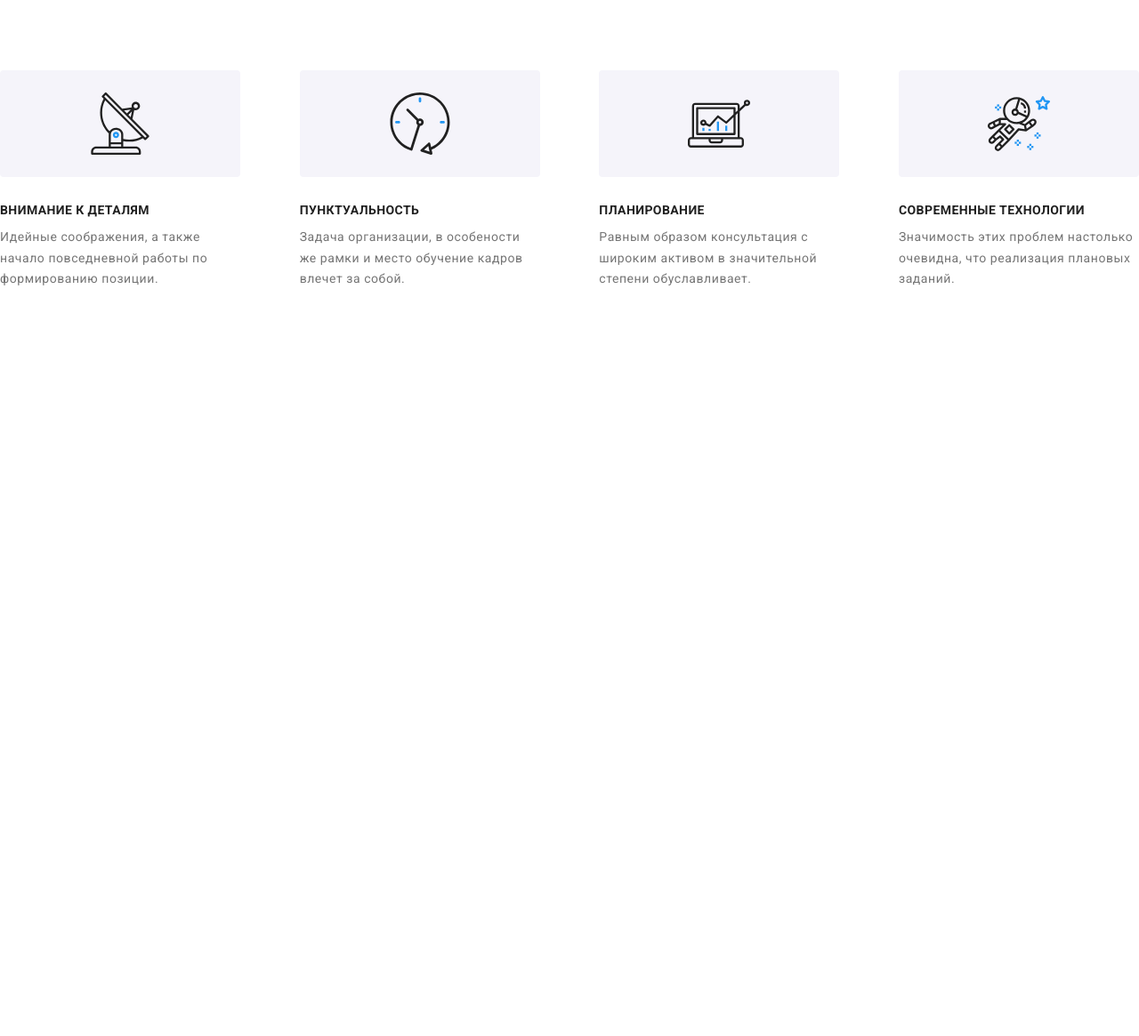
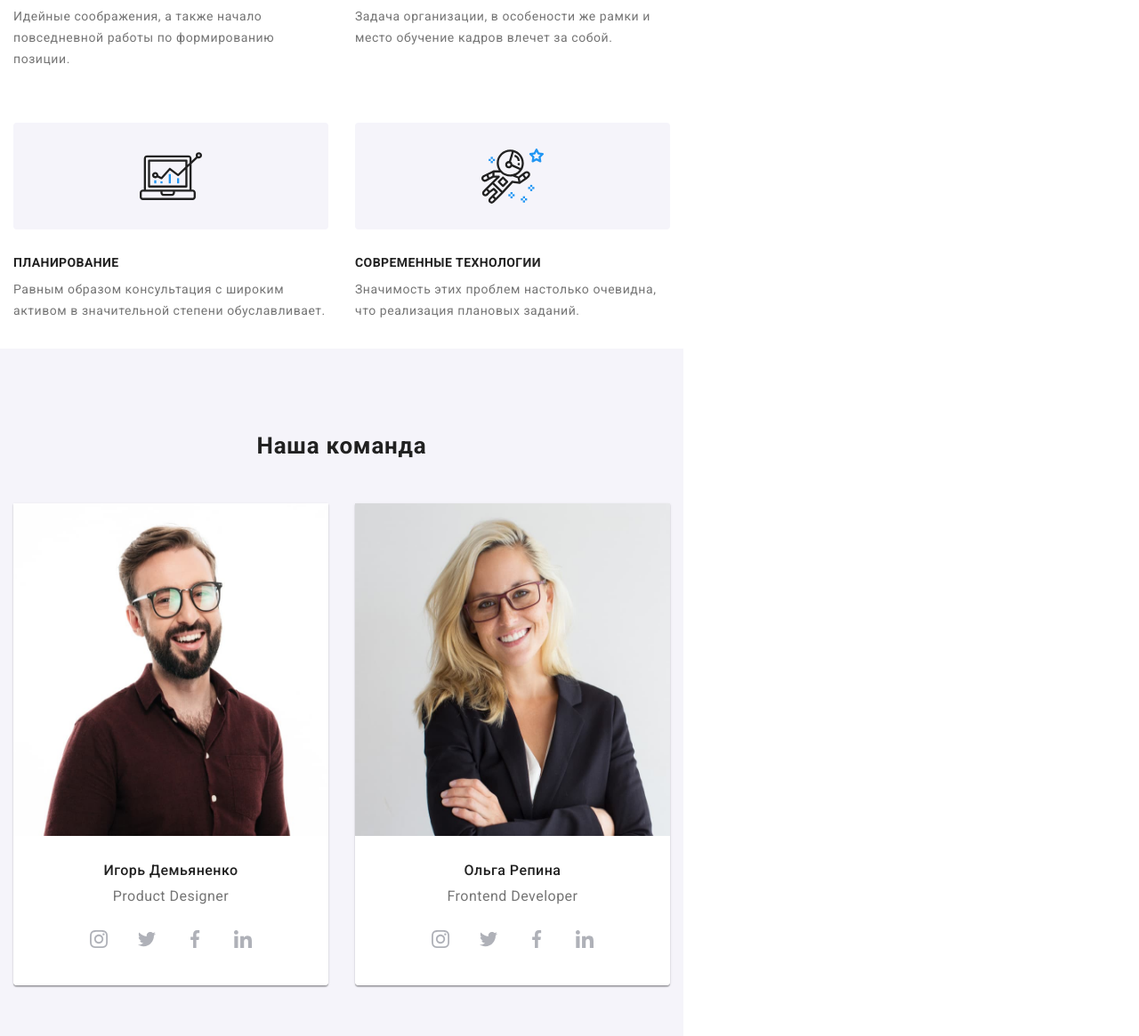
Before and after one commit to yur-dov/goit-markup-hw-08, a plain HTML site: page index.html in a window 1280 px wide. Shown: the part 615-1780 px from the top of the page at 89% size. Before the commit the page ends 941 px from the top, so only its background shows below. Drawn offline with nearby package versions, Linux system fonts and the light colour scheme.

Commit message:
попытка мобильно и планшетной версий

```diff
--- a/index.html
+++ b/index.html
@@ -234,7 +234,7 @@
 
 <!--                           Team                        +                -->
 
-<!-- <section class="section section-our-team">
+ <section class="section section-our-team">
                 <div class="conteiner members">
                     <h2 class="members__title">Наша команда</h2>
                     <ul class="list members__list">
@@ -426,7 +426,7 @@
 
                     </ul>
                 </div>
-</section> -->
+</section>
 
 <!--                           Regular  costomers            +              -->
 
--- a/sass/components/_containeer.scss
+++ b/sass/components/_containeer.scss
@@ -1,9 +1,25 @@
 .conteiner {
     width: 100%;
-    margin-left: auto;
-    margin-right: auto;
+    margin-left: 15px;
+    margin-right: 15px;
+    @media screen and (min-width:481px) {
+        width: 738px;
+        margin-left: 15px;
+    }
+    // @media screen and (max-width: 768px) {
+    //     width: 738px;
+    //     margin-left: 15px;
+    // }
 }
 .section {
     padding-top: 94px;
     padding-bottom: 94px;
+    @media screen and (max-width:480px) {
+     padding-top: 60px;
+     padding-bottom: 60px;
     }
+    // @media screen and (max-width:768px) {
+    //     padding-top: 60px;
+    //     padding-bottom: 60px;
+    //    }
+}
--- a/sass/layout/_concept.scss
+++ b/sass/layout/_concept.scss
@@ -1,3 +1,36 @@
+.concept {
+    padding-bottom: 0;
+}
+.concept__wrapp {
+    @media screen and (min-width: 481px) {
+        display: inline-flex;
+        flex-wrap: wrap;
+        margin-top: -30px;
+        margin-left: -30px;
+    }
+}
+.concept__list {
+    width: 450px;
+    margin-bottom: 30px;
+        @media screen and (min-width: 481px){
+            width: 354px;
+            margin-top: 30px;
+            margin-left: 30px;
+            flex-basis: calc(100%/ 2 -30px);
+        }
+    }
+.concept__icon {
+    display: flex;
+    height: 120px;
+    width: 100%;
+    background: #f5f4fa;
+    border-radius: 4px;
+    margin-bottom: 30px;
+}
+.concept__icon-svg {
+    background-color: #f5f4fa;
+    margin: 25px auto;
+}
 .concept__title {
     @include fonts(700, 14px, 1.14, 0.03em);
     color: #212121;
@@ -9,29 +42,3 @@
     @include fonts(400, 14px, 1.71, 0.04em);
     color: var(--main-text-color);
 }
-.concept__icon {
-    display: block;
-    height: 120px;
-    width: 270px;
-    background: #f5f4fa;
-    border-radius: 4px;
-    margin-bottom: 30px;
-}
-.concept__icon-svg {
-    background-color: #f5f4fa;
-    margin: 25px 100px;
-}
-.concept__wrapp {
-    display: flex;
-    justify-content: space-between;
-}
-.concept__list {
-    width: 270px;
-    &:not(:last-child) {
-        margin-right: 30px;
-    }
-}
-
-.concept {
-    padding-bottom: 0;
-}
--- a/sass/layout/_hero.scss
+++ b/sass/layout/_hero.scss
@@ -1,23 +1,30 @@
 .main-hero {
     background-image: linear-gradient(#2f303a66 10%, #2f303a66 80%),
-url(../images/bg-global.jpg);
-@media screen and (max-width: 480px){
-    background-image: url(../../images/img-adaptiv/hero-x1.png);
-}
+url(../../images/img-for-hw8/img/hero/hero.jpg);
     background-repeat: no-repeat;
     text-align: center;
     align-items: center;
-    padding-top: 200px;
-    padding-bottom: 200px;
+    // padding-top: 200px;
+    // padding-bottom: 200px;
     background-position: center;
-    max-height: 600px;
+
+    width: 480px;
+
+    @media screen and (min-width: 481px){
+    width: 768px;
+    background-image: linear-gradient(#2f303a66 10%, #2f303a66 80%),
+    url(../../images/img-for-hw8/img/hero/hero-tablet.jpg);
+    }
 }
 .hero__title {
-    @include fonts(900, 44px, 1.36, 0.06em);
+    @include fonts(900, 26px, 1.61, 0.06em)
     color: var(--general-color);
     text-transform: uppercase;
     text-align: center;
     margin-bottom: 30px;
+        @media screen and (min-width: 481px){
+             @include fonts(900, 26px, 1.61, 0.06em)
+    }
 }
 .hero__btn {
     @include fonts(700, 16px, 1.87, 0.06em);
--- a/sass/layout/_team.scss
+++ b/sass/layout/_team.scss
@@ -1,11 +1,18 @@
 .section-our-team {
     background: #f5f4fa;
+    width:480px;
+    @media screen and (min-width: 481px){
+        width: 768px;
+    }
 }
 .members__title{
     @include fonts(700, 36px, 1.16, 0.03em);
     color: var(--main-title-color);
     text-align: center;
     margin-bottom: 50px;
+    @media screen and (min-width: 481px){
+        @include fonts(700, 26px, 1.16, 0.03em);
+    }
 }
 .card-team__name {
     @include fonts(500, 16px, 1.18, 0.03em);
@@ -20,17 +27,38 @@
     margin-bottom: 16px;
 }
 .members__list {
-    display: flex;
-    margin-right: -30px;
+    // display: flex;
+    // margin-right: -30px;
+    margin-bottom: -30px;
+    @media screen and (min-width: 481px) {
+        display: inline-flex;
+        flex-wrap: wrap;
+        margin-top: -30px;
+        margin-left: -30px;
+
+    }
 }
 .members__item {
-    flex-basis: calc(100% / 4 - 30px);
-    box-shadow: 0px 1px 3px rgba(0, 0, 0, 0.12), 0px 1px 1px rgba(0, 0, 0, 0.14),
+        width: 450px;
+        box-shadow: 0px 1px 3px rgba(0, 0, 0, 0.12), 0px 1px 1px rgba(0, 0, 0, 0.14),
         0px 2px 1px rgba(0, 0, 0, 0.2);
-    border-radius: 0px 0px 4px 4px;
-        &:not(:last-child) {
-        margin-right: 30px;
-    }
+        border-radius: 0px 0px 4px 4px;
+        margin-bottom: 30px;
+        img{
+            width: 450px;
+            // height: 100%;
+        }
+        @media screen and (min-width: 481px){
+            width: 354px;
+            margin-top: 30px;
+            margin-left: 30px;
+            flex-basis: calc(100%/ 2 -30px);
+            img{
+                width: 354px;
+                height: 374px;
+            }
+        }
+
 }
 
 .members__card-team {
```
Also changed, not shown: css/main.css, css/main.min.css, images/img-adaptiv/hero-x1.png (added), 3 other files.
